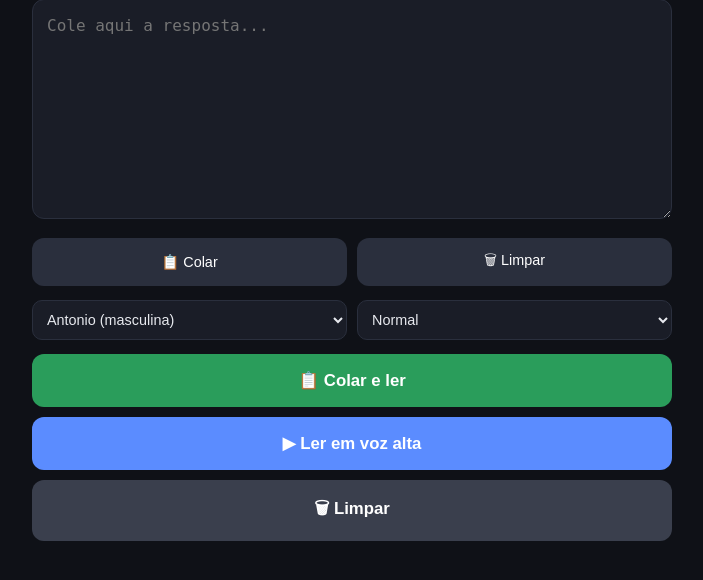
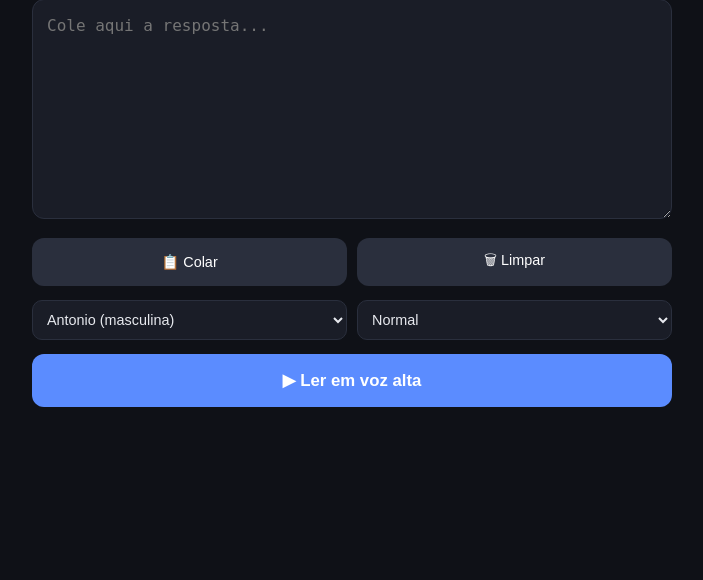
Before and after one commit to leandro-99/leitor-ia, a Flask app: page / in a window 1280 px wide. Shown: the part 95-675 px from the top of the page, without its empty margins (288-991 px from the left). Run offline with Flask 3, Linux system fonts and the light colour scheme.

Commit message:
Update index.html

```diff
--- a/templates/index.html
+++ b/templates/index.html
@@ -101,9 +101,7 @@
       </select>
     </div>
 
-    <button id="btnColar" onclick="colarELer()" style="background:#2a9d5b; margin-bottom:10px;">📋 Colar e ler</button>
     <button id="btn" onclick="falar()">▶ Ler em voz alta</button>
-    <button id="btnLimpar" onclick="limpar()" style="background:#3a3f4d; margin-top:10px;">🗑 Limpar</button>
     <div class="status" id="status"></div>
     <audio id="player" controls style="display:none"></audio>
   </div>
```
